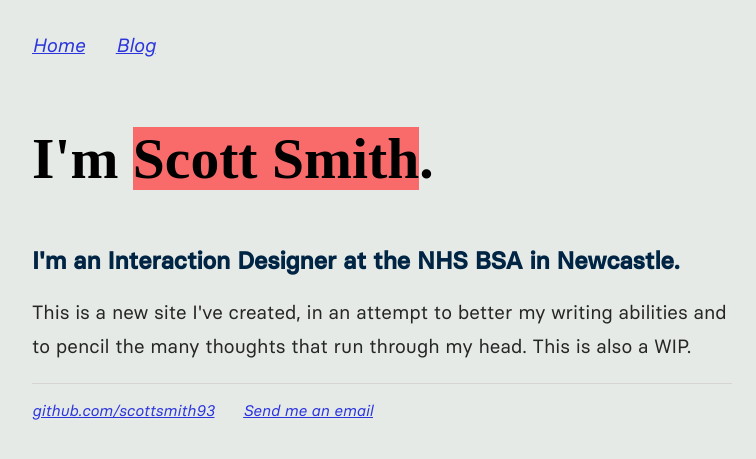
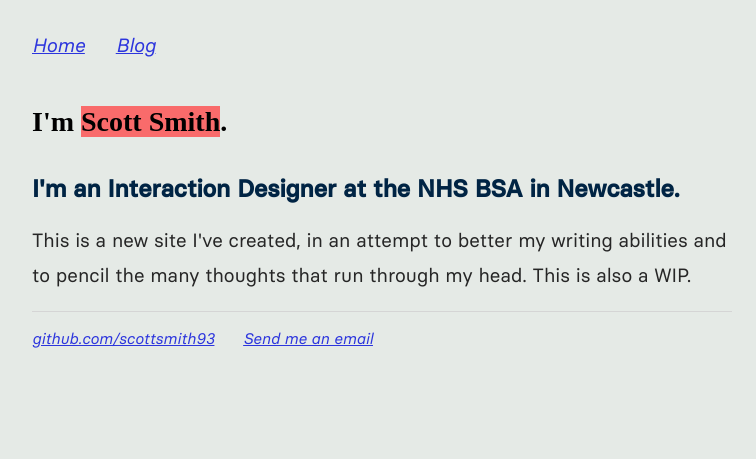
Before and after one commit to scottsmith93/scottsmith.github.io, a Jekyll site: the page built from index.html, in a window 1280 px wide. Shown: the top 459 px of the page, without its empty margins (258-1014 px from the left). Built offline with Jekyll 4.4.1, drawn with Linux system fonts in a browser that asks for light colours.

Commit message:
Update main.css

```diff
--- a/css/main.css
+++ b/css/main.css
@@ -56,7 +56,7 @@
 @screen and (max-width: 640px) {
 h1 {
     font-size: 32px;
-    font-family:'basier_circlebold', 'Arial', 'Sans-Serif';
+    font-family:'silka_monoblack', 'Arial', 'Sans-Serif';
     color: #002444;
     padding-top:24px;
     padding-bottom:32px;
@@ -64,7 +64,7 @@
 }
 @media only screen and (min-width: 481px) {
   h1 {
-    font-size: 3.6em;
+    font-size: 28px;
     padding-top: 24px;
     padding-right: 24px;
   }
```
